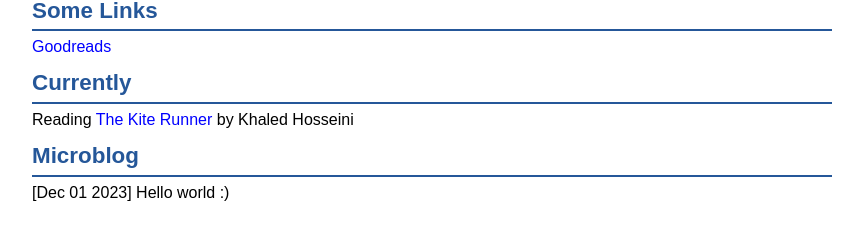
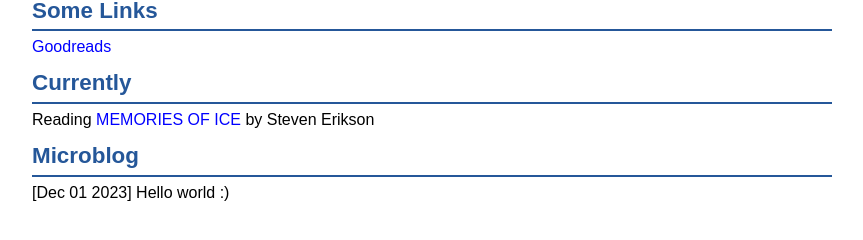
Before and after one commit to aamui/aamui.github.io, a Jekyll site: the page built from index.html, in a window 1280 px wide. Shown: the part 143-383 px from the top of the page, without its empty margins (208-1071 px from the left). Built offline with Jekyll 4.4.1, drawn with Linux system fonts in a browser that asks for light colours.

Commit message:
new book

```diff
--- a/index.html
+++ b/index.html
@@ -13,7 +13,7 @@ layout: default
         <p><a href="https://www.goodreads.com/user/show/195349416-aaron-mui">Goodreads</a></p>
 
         <h2>Currently</h2>
-        <p>Reading <a href="https://www.goodreads.com/book/show/77203.The_Kite_Runner">The Kite Runner</a> by Khaled Hosseini</p>
+        <p>Reading <a href="https://www.goodreads.com/book/show/175983.Memories_of_Ice?ref=nav_sb_ss_1_15">MEMORIES OF ICE</a> by Steven Erikson</p>
 
         <h2>Micro<a href = "blog" style = "color: #255799; text-decoration: none;" onmouseover="this.style.color='red'" onmouseout="this.style.color='#255799'">blog</a></h2>
         <p>[Dec 01 2023] Hello world :)</p>
```
